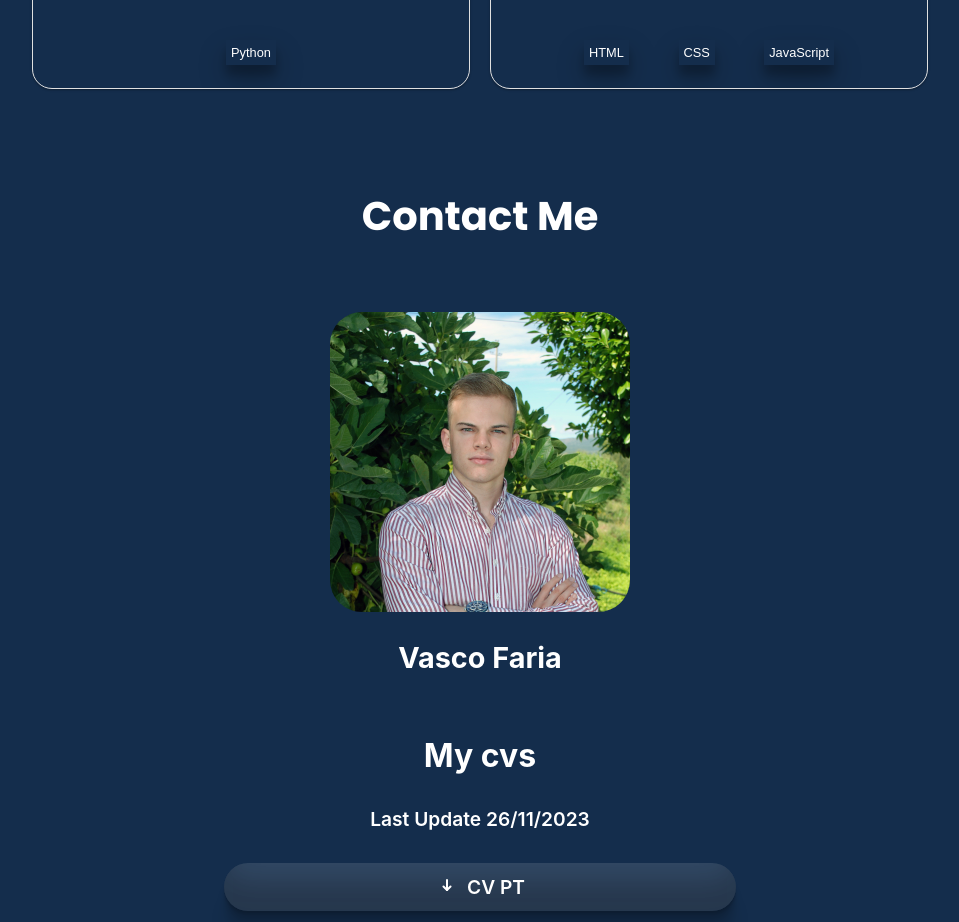
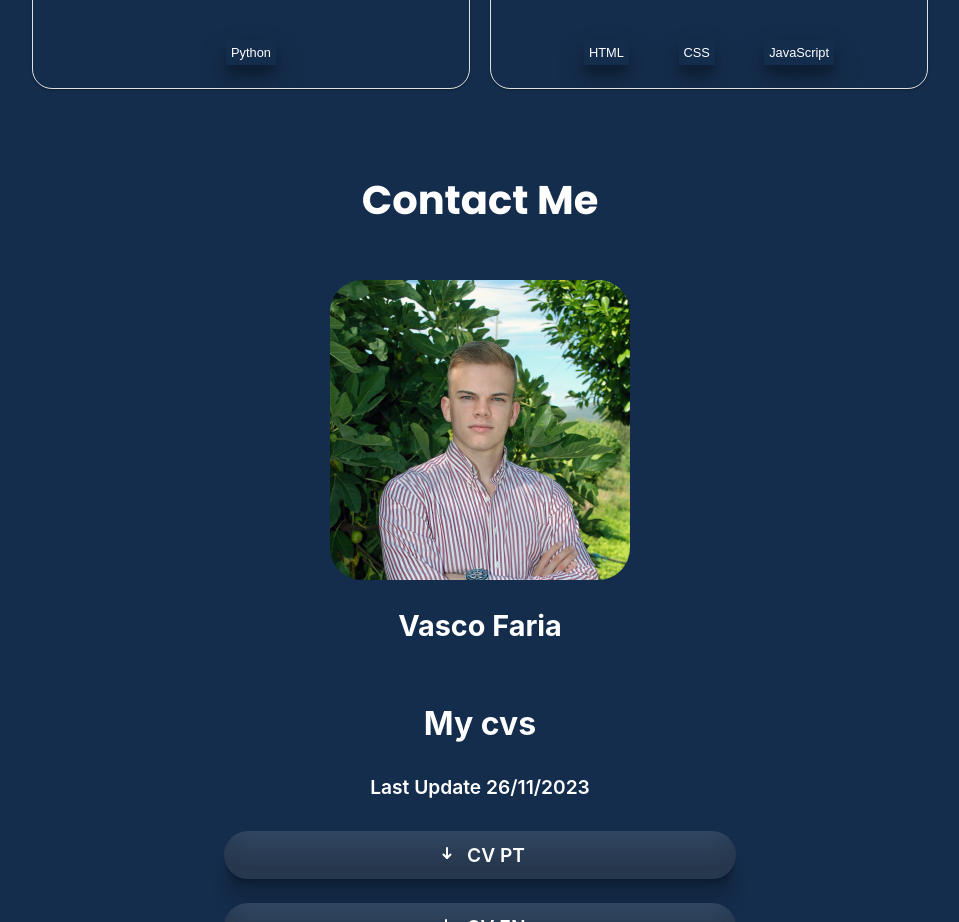
Before and after one commit to Vasco-Faria/Portfolio, a React (Create React App) app in the folder portfolioweb/: page / in a window 1280 px wide. Shown: the part 4040-4962 px from the top of the page, without its empty margins (160-1119 px from the left). Built offline with nearby package versions, Linux system fonts and the light colour scheme; no server answers.

Commit message:
fixed contact me

```diff
--- a/portfolioweb/src/Sections/ContactMe/ContactMe.css
+++ b/portfolioweb/src/Sections/ContactMe/ContactMe.css
@@ -12,8 +12,8 @@
     color:white;
     font-family: "Poppins", sans-serif;
     font-size: 2.5em;
-    padding-top: 4rem;
-    padding-bottom: 2rem;
+    padding-top: 3rem;
+    padding-bottom: 1rem;
 }
 
 
```
